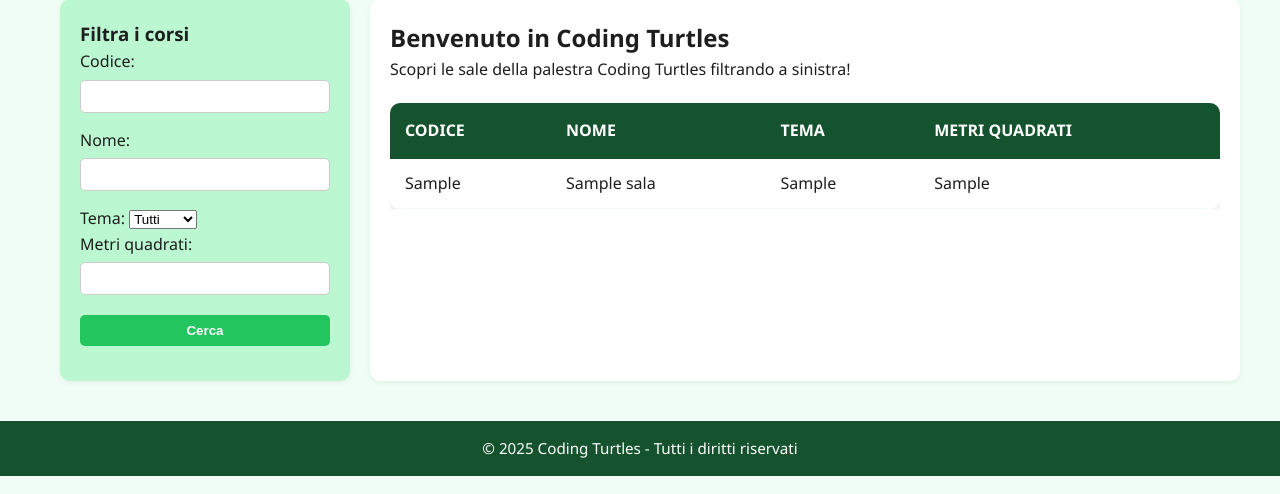
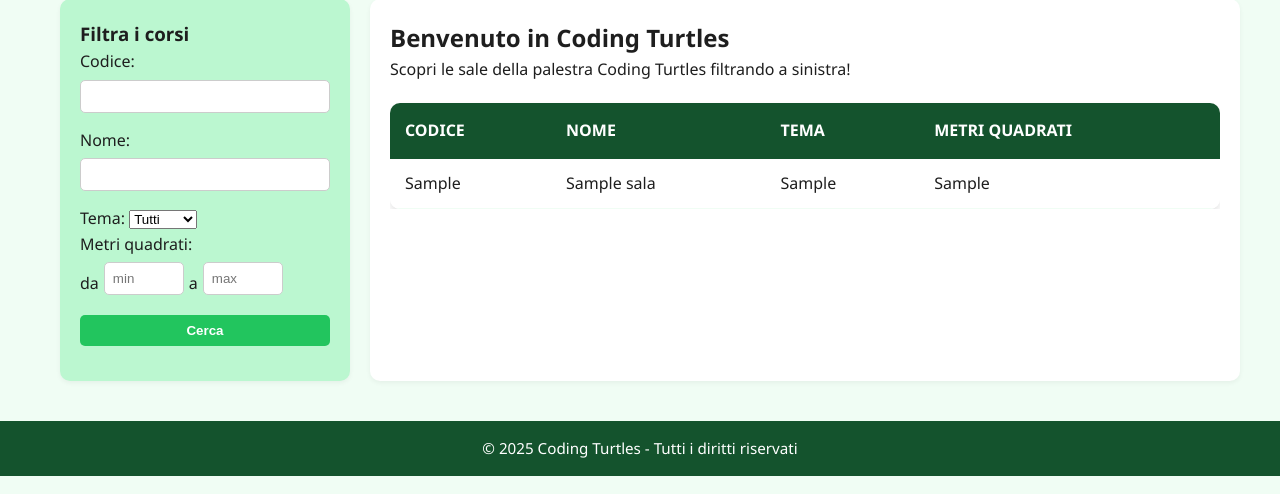
Before and after one commit to Leonardo1888/CodingTurtles, a PHP site: page /sale.php in a window 1280 px wide. Shown: the part 216-710 px from the top of the page. Run offline with PHP 8.4, Linux system fonts and the light colour scheme; tables that the repository leaves empty or names only in its code hold one stand-in row (values such as "Sample post").

Commit message:
modificato range metri quadrati in sale

```diff
--- a/ajax/ricerca_sale.php
+++ b/ajax/ricerca_sale.php
@@ -5,7 +5,7 @@
 $params = [];
 $types = '';
 
-    if(!empty($_POST['Codice'])) {
+if (!empty($_POST['Codice'])) {
     $sql .= " AND codice LIKE ?";
     $params[] = '%' . $_POST['Codice'] . '%';
     $types .= 's';
@@ -20,24 +20,29 @@
     $params[] = '%' . $_POST['Tema'] . '%';
     $types .= 's';
 }
-    if (!empty($_POST['Mq'])) {
-        $sql .= " AND mq LIKE ?";
-        $params[] = '%' . $_POST['Mq'] . '%';
-        $types .= 's';
+// Gestione del range dei metri quadrati
+if (!empty($_POST['Mq_min'])) {
+    $sql .= " AND mq >= ?";
+    $params[] = $_POST['Mq_min'];
+    $types .= 'd';
 }
-
+if (!empty($_POST['Mq_max'])) {
+    $sql .= " AND mq <= ?";
+    $params[] = $_POST['Mq_max'];
+    $types .= 'd';
+}
 $stmt = $conn->prepare($sql);
 $output = '';
 
-    if($stmt) {
-        if($types) {
-            $stmt -> bind_param($types, ...$params);
+if ($stmt) {
+    if ($types) {
+        $stmt->bind_param($types, ...$params);
     }
     $stmt->execute();
     $result = $stmt->get_result();
 
-        if($result -> num_rows > 0) {
-            while($row = $result->fetch_assoc()) {
+    if ($result->num_rows > 0) {
+        while ($row = $result->fetch_assoc()) {
             $output .= "<tr>
                 <td>{$row['codice']}</td>
                 <td>{$row['nome']}</td>
@@ -53,8 +58,6 @@
     $output = "<tr><td colspan='4'>Errore SQL: " . $conn->error . "</td></tr>";
 }
 
-    $conn -> close();
+$conn->close();
 
 echo $output; // stampa il resto della pagina HTML, che sarebbe il corpo della risposta AJAX
-
-?>
--- a/sale.php
+++ b/sale.php
@@ -44,8 +44,12 @@
                         ?>
                     </select><br>
 
-                    <label for="Mq">Metri quadrati:</label>
-                    <input type="text" id="Mq" name="Mq"><br>
+                    <label>Metri quadrati:</label>
+                    <div class="input-range">
+                        da <input type="number" id="Mq_min" name="Mq_min" placeholder="min">
+                        <span>a</span>
+                        <input type="number" id="Mq_max" name="Mq_max" placeholder="max">
+                    </div><br>
 
                     <button type="submit">Cerca</button>
                 </form>
@@ -75,4 +79,5 @@
 
     <?php include("includes/footer.php"); ?>
 </body>
+
 </html>
```
Lines whose indentation alone changed are shown as unchanged.
